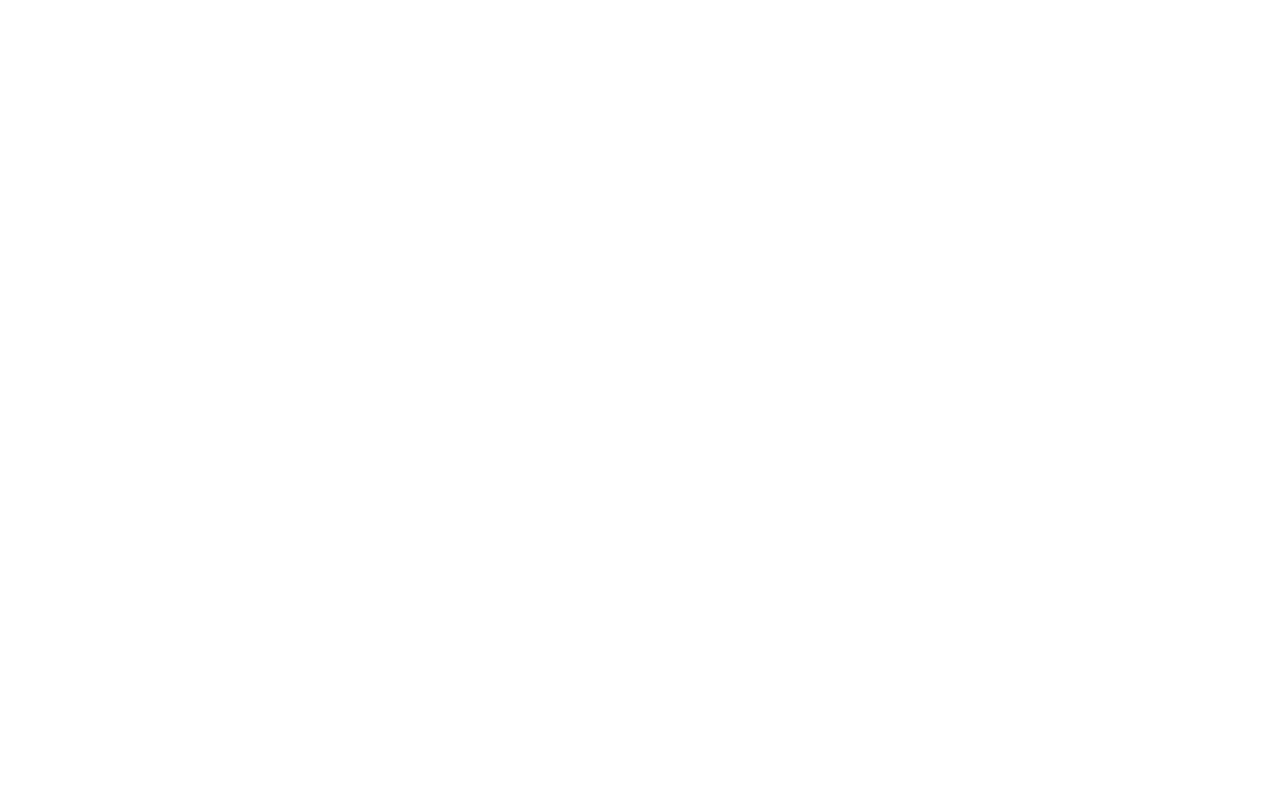
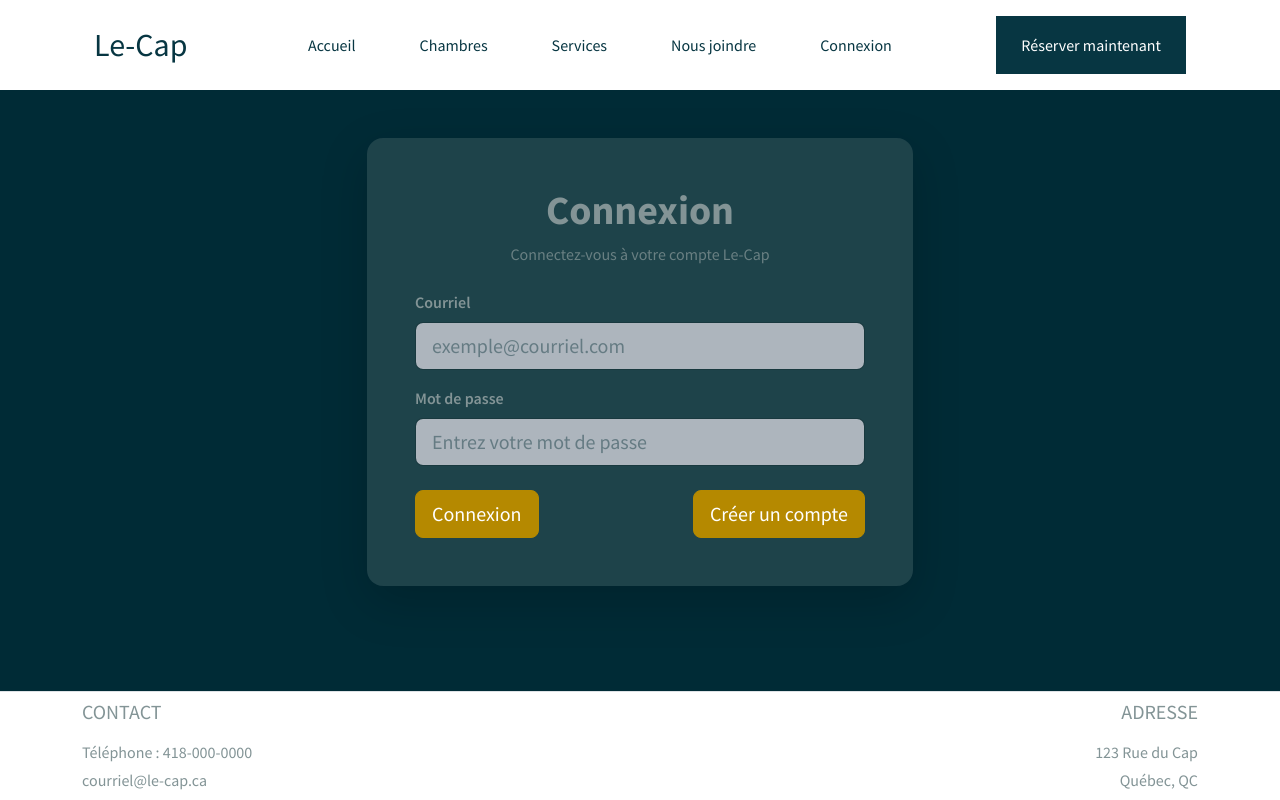
Before and after one commit to JosianeManzi/Le-Cap, a Flask app: page /compte/connexion in a window 1280 px wide. Before the commit the page is empty. Run offline with Flask 3, Linux system fonts and the light colour scheme; some libraries are stand-ins or nearby versions.

Commit message:
Ajout page de connexion

```diff
--- a/templates/comptes/connexion.jinja
+++ b/templates/comptes/connexion.jinja
@@ -0,0 +1,48 @@
+{% extends "base.jinja" %}
+
+{% block titre %}Connexion - Le-Cap{% endblock %}
+
+{% block contenu %}
+
+<div class="page-connexion container mt-5">
+    <div class="row justify-content-center">
+        <div class="col-12 col-md-8 col-lg-6">
+            <div class="card border-0 shadow-lg rounded-4">
+                <div class="card-body p-4 p-md-5">
+                    <div class="text-center mb-4">
+                        <h1 class="fw-bold mb-2">Connexion</h1>
+                        <p class="text-muted">Connectez-vous à votre compte Le-Cap</p>
+                    </div>
+                    <form id="form-connexion">
+                        <div class="mb-3">
+                            <label for="courriel" class="form-label fw-semibold">Courriel</label>
+                            <input type="email" class="form-control form-control-lg" id="courriel" name="courriel"
+                                placeholder="exemple@courriel.com">
+                            <div id="erreur-courriel" class="text-danger small"></div>
+                        </div>
+
+                        <div class="mb-4">
+                            <label for="mot_de_passe" class="form-label fw-semibold"> Mot de passe </label>
+                            <input type="password" class="form-control form-control-lg" id="mot_de_passe"
+                                name="mot_de_passe" placeholder="Entrez votre mot de passe">
+                            <div id="erreur-motdepasse" class="text-danger small"></div>
+                        </div>
+
+                        <div class="d-flex justify-content-between">
+                            <button type="submit" class="btn btn-primary btn-lg rounded-3"> Connexion
+                            </button>
+                            <a href="{{ url_for('compte.page_creer_compte')}}"class="btn btn-primary btn-lg rounded-3"> Créer un compte </a>
+                        </div>
+                    </form>
+                </div>
+            </div>
+        </div>
+    </div>
+</div>
+
+{% endblock %}
+
+{% block scripts %}
+<script defer="defer" src="/static/js/utils-ajax.js"></script>
+<script defer="defer" src="/static/js/compte.js"></script>
+{% endblock %}
--- a/templates/comptes/creer_compte.jinja
+++ b/templates/comptes/creer_compte.jinja
@@ -15,7 +15,7 @@
                         <p class="text-muted"> Rejoignez Le-Cap dès maintenant </p>
                     </div>
 
-                    <form id="form-creer-compte">
+                    <form id="form-creer-compte" >
                         <div class="row">
                             <div class="col-md-6 mb-3">
                                 <label for="nom" class="form-label fw-semibold">Nom</label>
@@ -63,9 +63,9 @@
                                 Créer compte
                             </button>
 
-                            <button type="submit" class="btn btn-primary btn-lg rounded-3" style="width: 200px;">
+                            <a href="{{ url_for('compte.page_connexion') }}" class="btn btn-primary btn-lg rounded-3" style="width: 200px;">
                                 Connexion
-                            </button>
+                            </a>
                         </div>
                     </form>
                 </div>
```
